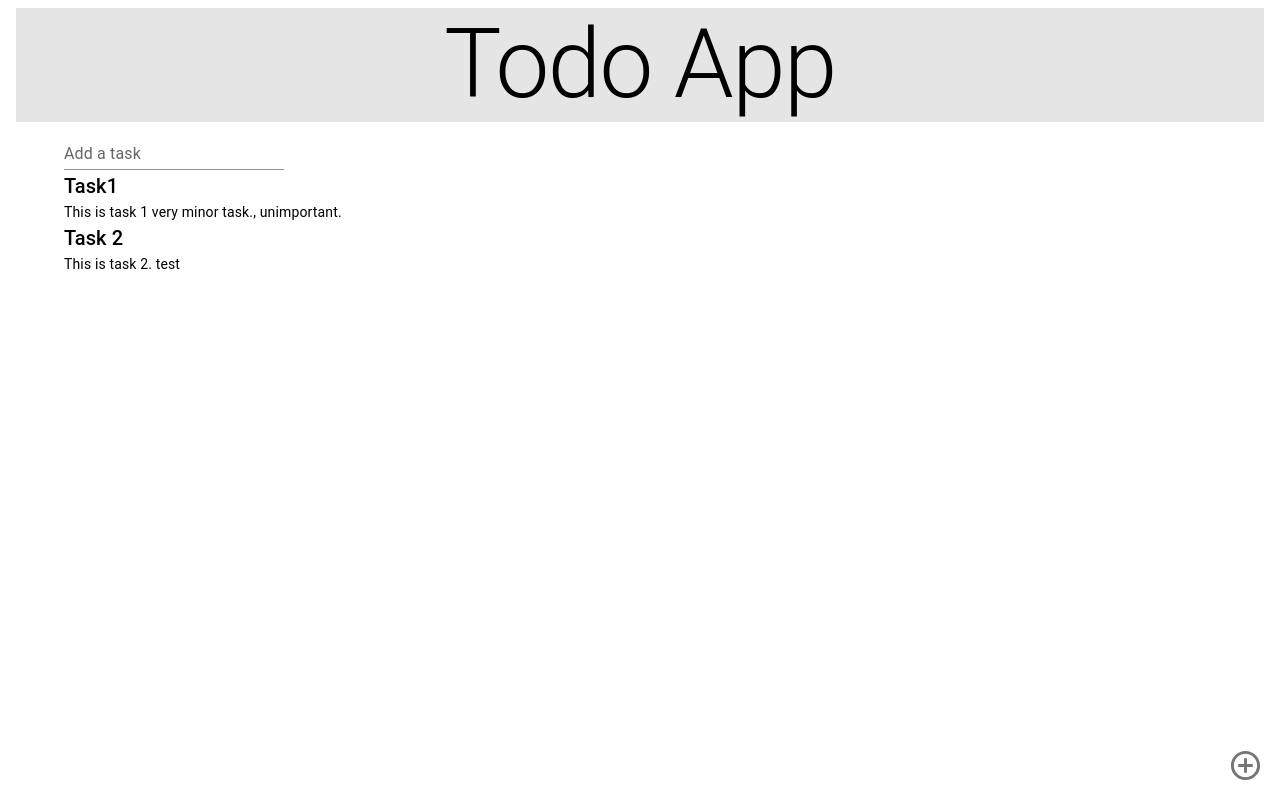
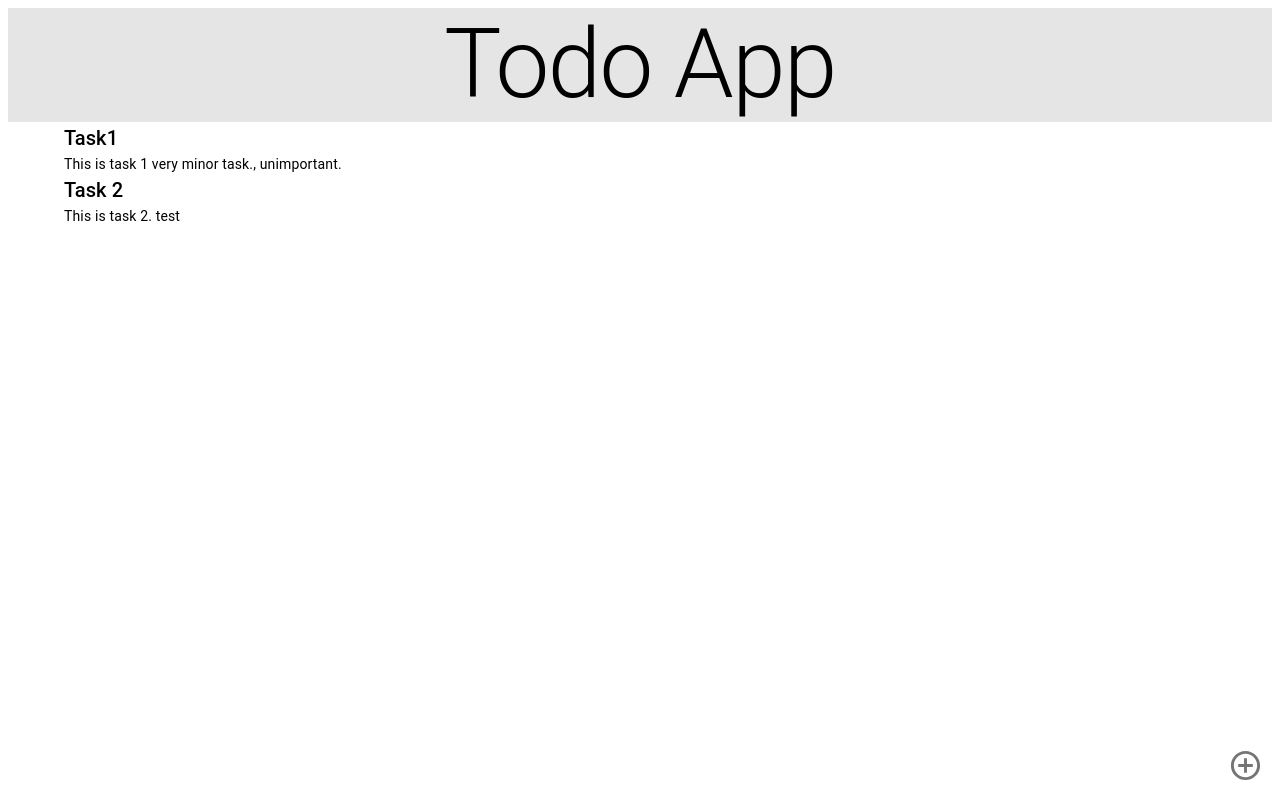
Before and after one commit to SandeshGC/Todo-App, a React (Vite) app: page / in a window 1280 px wide. Built offline with nearby package versions, Linux system fonts and the light colour scheme; a web font is replaced by a local one.

Commit message:
add: context to mange modal states

```diff
--- a/src/App.tsx
+++ b/src/App.tsx
@@ -1,9 +1,12 @@
 import Home from './containers/Home'
+import ContextProvider from './contexts/ContextProvider'
 
 function App() {
 	return (
 		<>
-			<Home />
+			<ContextProvider>
+				<Home />
+			</ContextProvider>
 		</>
 	)
 }
--- a/src/components/TaskInputField.tsx
+++ b/src/components/TaskInputField.tsx
@@ -1,5 +1,4 @@
-import { Box, Container, IconButton, TextField } from '@mui/material'
-import AddCircleOutlineIcon from '@mui/icons-material/AddCircleOutline'
+import { Box, Container, TextField } from '@mui/material'
 import { FC } from 'react'
 
 interface TaskInputFieldProps {}
@@ -9,10 +8,6 @@ const TaskInputField: FC<TaskInputFieldProps> = ({}) => {
 		<Container>
 			<Box>
 				<TextField label="Add a task" variant="standard" />
-
-				<Box position={'fixed'} bottom={5} right={5}>
-					<IconButton children={<AddCircleOutlineIcon fontSize='large'/>}  size='large' />
-				</Box>
 			</Box>
 		</Container>
 	)
--- a/src/components/TaskList.tsx
+++ b/src/components/TaskList.tsx
@@ -22,7 +22,13 @@ const TaskList: FC<TaskListProps> = ({}) => {
 		<Container>
 			<Box>
 				{tasks.map(task => {
-					return <Task title={task.title} description={task.description} />
+					return (
+						<Task
+							key={task.id}
+							title={task.title}
+							description={task.description}
+						/>
+					)
 				})}
 			</Box>
 		</Container>
--- a/src/containers/Home.tsx
+++ b/src/containers/Home.tsx
@@ -1,20 +1,35 @@
-import { Box } from '@mui/material'
-import { FC, ReactElement } from 'react'
+import { Box, IconButton } from '@mui/material'
+import { FC, ReactElement, useContext } from 'react'
 import Header from '../components/Header'
 import TaskList from '../components/TaskList'
 import TaskInputField from '../components/TaskInputField'
+import { ModalContext } from '../contexts/CreateTodoModalContext'
+import AddCircleOutline from '@mui/icons-material/AddCircleOutline'
 
 interface HomeProps {}
 
 const Home: FC<HomeProps> = ({}): ReactElement => {
+	const modals = useContext(
+		ModalContext
+	)
+
+	console.log(modals)
+
 	return (
-		<Box component={'body'}>
+		<Box>
 			<Header />
 
-			<TaskInputField />
+			{modals.isCreateTaskModalOpen && <TaskInputField />}
 
 			<TaskList />
 
+			<Box position={'fixed'} bottom={5} right={5}>
+				<IconButton
+					onClick={modals.openCreateTaskModal}
+					children={<AddCircleOutline fontSize="large" />}
+					size="large"
+				/>
+			</Box>
 		</Box>
 	)
 }
--- /dev/null
+++ b/src/contexts/ContextProvider.tsx
@@ -0,0 +1,8 @@
+import { ReactNode } from 'react'
+import CreateTodoModalProvider from './CreateTodoModalContext'
+
+const ContextProvider = ({ children }: { children: ReactNode }) => {
+	return <CreateTodoModalProvider>{children}</CreateTodoModalProvider>
+}
+
+export default ContextProvider
--- /dev/null
+++ b/src/contexts/CreateTodoModalContext.tsx
@@ -0,0 +1,56 @@
+import { ReactNode, createContext, useState } from 'react'
+
+const initialModalState = {
+	isCreateTaskModalOpen: false,
+	isDeleteTaskModalOpen: false,
+	isViewTaskModalOpen: false,
+	openCreateTaskModal: () => {},
+	openDeleteTaskModal: (taskId: string) => {},
+	openViewTaskModal: (taskId: string) => {},
+	closeModal: () => {}
+}
+export const ModalContext = createContext(initialModalState)
+
+const ModalProvider = ({ children }: { children: ReactNode }) => {
+	const [modals, setModals] = useState({
+		isCreateTaskModalOpen: false,
+		isDeleteTaskModalOpen: false,
+		isViewTaskModalOpen: false,
+		activeTaskId: '',
+		openCreateTaskModal: () => {
+			setModals({
+				...modals,
+				isCreateTaskModalOpen: true
+			})
+		},
+		openDeleteTaskModal: (taskId: string) => {
+			setModals({
+				...modals,
+				isDeleteTaskModalOpen: true,
+				activeTaskId: taskId
+			})
+		},
+		openViewTaskModal: (taskId: string) => {
+			setModals({
+				...modals,
+				isViewTaskModalOpen: true,
+				activeTaskId: taskId
+			})
+		},
+		closeModal: () => {
+			setModals({
+				...modals,
+				isCreateTaskModalOpen: false,
+				isDeleteTaskModalOpen: false,
+				isViewTaskModalOpen: false,
+				activeTaskId: ''
+			})
+		}
+	})
+
+	return (
+		<ModalContext.Provider value={modals}>{children}</ModalContext.Provider>
+	)
+}
+
+export default ModalProvider
```
